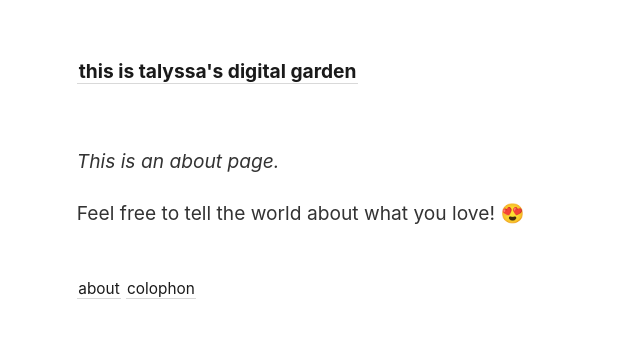
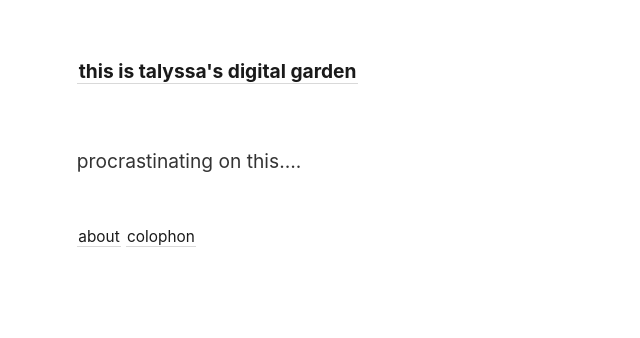
Before and after one commit to geminiworms/talyssagarden.github.io, a Jekyll site: the page built from _pages/about.md, in a window 1280 px wide. Shown: the top 338 px of the page, without its empty margins (0-640 px from the left). Built offline with Jekyll 4.4.1, drawn with Linux system fonts in a browser that asks for light colours.

Commit message:
Update about.md

```diff
--- a/_pages/about.md
+++ b/_pages/about.md
@@ -4,6 +4,4 @@ title: About
 permalink: /about
 ---
 
-*This is an about page.*
-
-Feel free to tell the world about what you love! 😍
+procrastinating on this....
```
